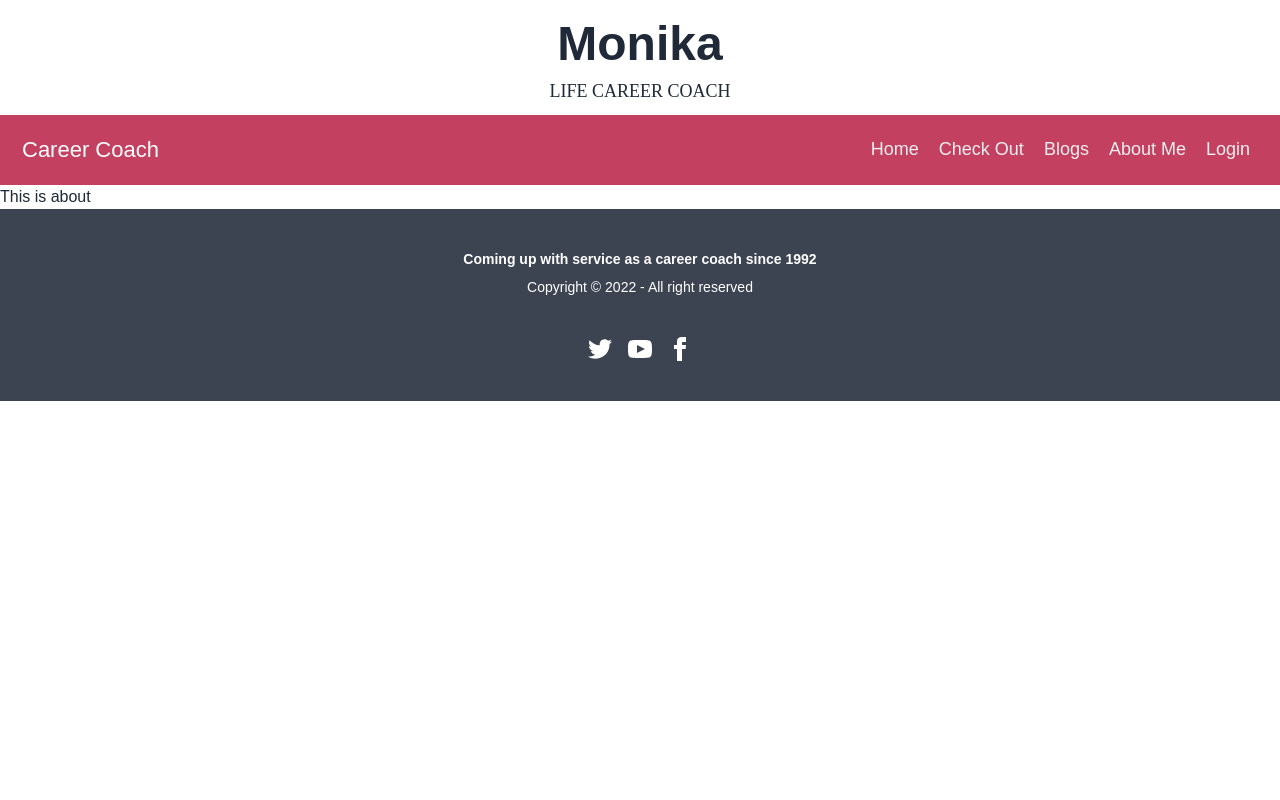
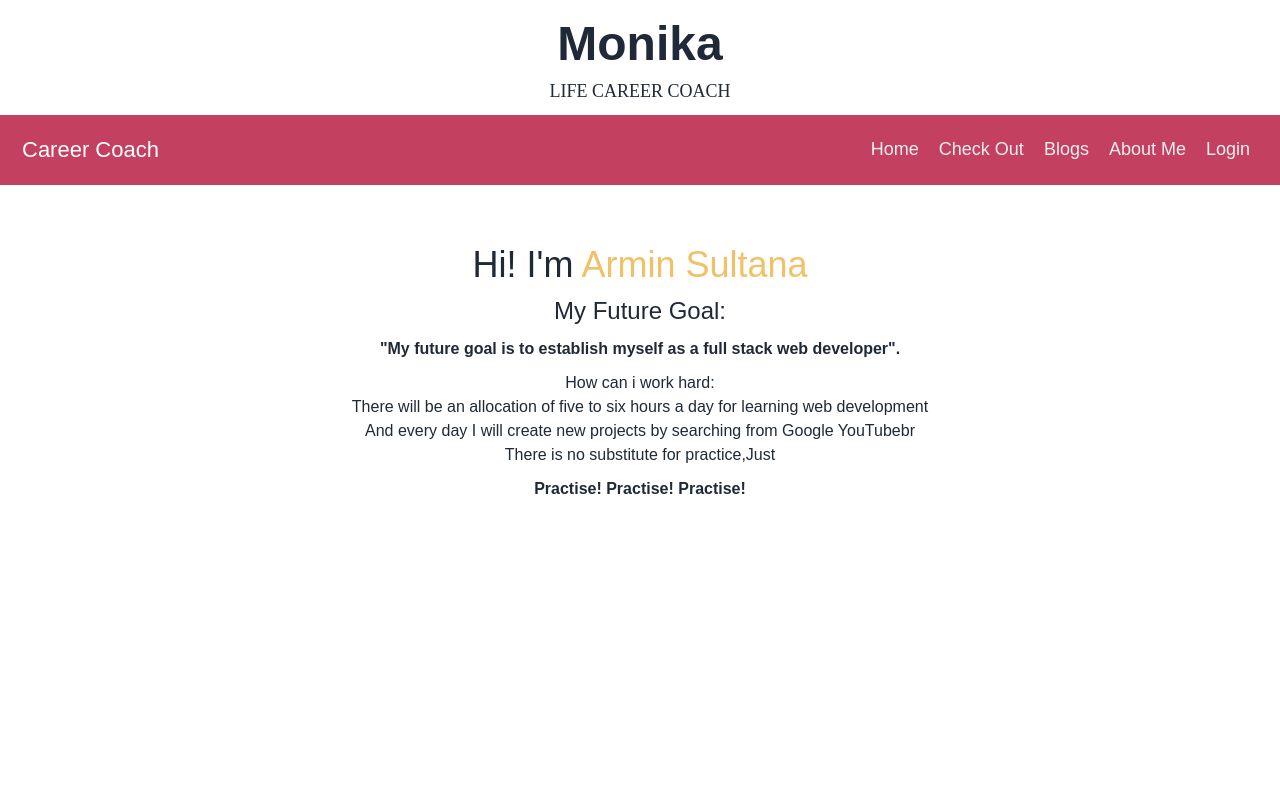
Before and after one commit to arminsultana05/Independent-service-provider, a React (Create React App) app: page /about in a window 1280 px wide. Shown: the top 800 px of the page. Built offline with nearby package versions, Linux system fonts and the light colour scheme; no server answers.

Commit message:
About me description done

```diff
--- a/src/Pages/Aboutme/Aboutme.css
+++ b/src/Pages/Aboutme/Aboutme.css
@@ -0,0 +1,14 @@
+.About-me{
+    height: 500px;
+   text-align: center;
+   margin-top: 50px;
+   margin: 60px auto;
+
+}
+.About-me span{
+    color: rgb(241, 193, 102);
+}
+.About-me p{
+ margin-top: 10px;
+
+}
--- a/src/Pages/Aboutme/Aboutme.js
+++ b/src/Pages/Aboutme/Aboutme.js
@@ -1,9 +1,19 @@
 import React from 'react';
+import './Aboutme.css'
 
 const Aboutme = () => {
     return (
-        <div>
-            <h1>This is about</h1>
+        <div className='About-me text-left'>
+            <h1 className='text-4xl '>Hi! I'm<span> Armin Sultana</span></h1>
+            <p className='text-2xl'>My Future Goal:</p>
+            <p className='font-semibold'>"My future goal is to establish myself as a full stack web developer".</p>
+            <p>How can i work hard: <br />
+                    There will be an allocation of five to six hours a day for learning web development <br />
+                    And every day I will create new projects by searching from Google YouTubebr <br />
+                    There is no substitute for practice,Just <br />
+                   <p className='font-semibold'>Practise! Practise! Practise!</p>
+
+            </p>
 
         </div>
     );
```
